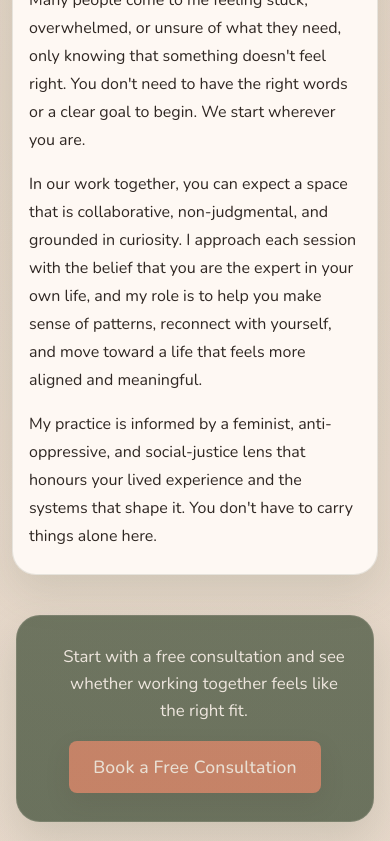
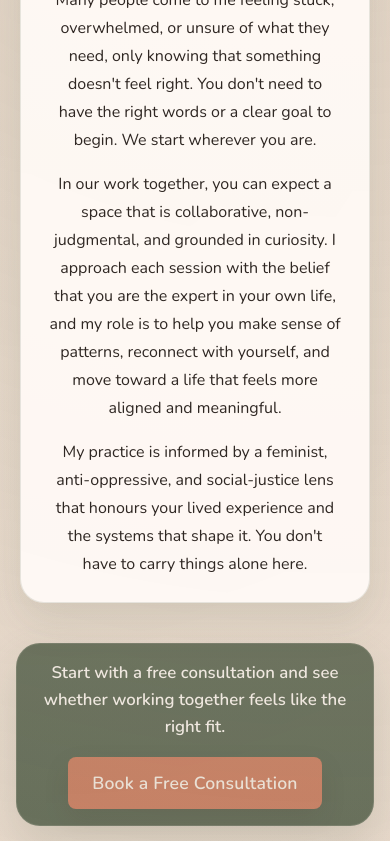
Before and after one commit to danispinxo/jesse-site, a Next.js app: page / in a window 390 px wide. Shown: the part 1156-1997 px from the top of the page. Built offline with nearby package versions, Linux system fonts and the light colour scheme; a web font is replaced by a local one.

Commit message:
Enhance responsive styles for home sections and improve text alignment. Added media queries for font sizes and weights, adjusted padding, and centered text in various sections including specialties and approach lists.

```diff
--- a/src/app/styles/styles.scss
+++ b/src/app/styles/styles.scss
@@ -429,6 +429,16 @@ main li {
         font-size: 0.8rem;
       }
 
+      @media (min-width: $breakpoint-md) and (max-width: $breakpoint-xl) {
+        font-size: 1.08rem;
+        font-weight: 600;
+      }
+
+      @media (min-width: $breakpoint-sm) and (max-width: $breakpoint-md) {
+        font-size: 1rem;
+        font-weight: 600;
+      }
+
       .name,
       .studio {
         display: block;
@@ -488,11 +498,23 @@ main li {
       }
     }
 
+    @media (min-width: $breakpoint-sm) and (max-width: $breakpoint-md) {
+      .nav-link {
+        font-size: 1.1rem;
+        font-weight: 600;
+      }
+    }
+
     .nav-link {
       color: $text-light;
       text-decoration: none;
       font-weight: 500;
       transition: color $transition-normal;
+
+      @media (min-width: $breakpoint-md) and (max-width: $breakpoint-xl) {
+        font-size: 1.06rem;
+        font-weight: 600;
+      }
 
       &:hover {
         color: $accent-red;
@@ -1388,11 +1410,22 @@ main.home {
 
   .home .about-me-section,
   .home .approach-list-section,
-  .home .specialties-list-section,
   .home .home-cta-strip {
     padding-left: 1rem;
     padding-right: 1rem;
     margin: 0;
+  }
+}
+
+@media (min-width: $breakpoint-md) and (max-width: $breakpoint-xl) {
+  .home .specialties-list-section {
+    padding-inline: 0.75rem;
+    margin: 0;
+
+    .specialties-content {
+      padding-block: clamp(2.5rem, 4vw, 3.5rem);
+      padding-inline: 1.5rem;
+    }
   }
 }
 
@@ -1463,10 +1496,16 @@ main.home {
   }
 
   .home .about-me-section {
-    padding: 0 1rem 3rem;
+    padding: 0 1.25rem 3rem;
 
     .about-me-content {
-      padding: 1.75rem 1.25rem;
+      padding: 1.75rem 1.75rem;
+      text-align: center;
+    }
+
+    h2,
+    h3 {
+      text-align: center;
     }
 
     h3 {
@@ -1475,7 +1514,7 @@ main.home {
 
     .why-content {
       font-size: 1rem;
-      text-align: left;
+      text-align: center;
     }
   }
 
@@ -1484,30 +1523,75 @@ main.home {
   }
 
   .home .home-cta-strip-content {
+    padding: 1.25rem 1.25rem;
     gap: 1rem;
 
     p {
+      margin-left: 0;
       font-size: 1.05rem;
-    }
-  }
-
-  .home .approach-list-section,
-  .home .specialties-list-section {
+      font-weight: 600;
+    }
+
+    .cta-button {
+      font-weight: 600;
+    }
+  }
+
+  .home .approach-list-section {
     padding-left: 0.5rem;
     padding-right: 0.5rem;
   }
 
   .home .approach-list-section {
     .approach-intro,
-    .approach-subheading,
     .approach-summary {
       text-align: left;
     }
+
+    .approach-subheading {
+      text-align: center;
+    }
+
+    .approach-list-grid {
+      text-align: center;
+    }
+
+    .approach-list-item {
+      justify-content: center;
+      text-align: center;
+    }
   }
 
   .home .specialties-list-section {
+    padding: 0 1rem 3rem;
+    margin-inline: auto;
+    width: 100%;
+    box-sizing: border-box;
+
+    h2 {
+      width: 100%;
+      margin-inline: auto;
+    }
+
+    .specialties-content {
+      width: 100%;
+      max-width: 100%;
+      margin-inline: auto;
+      padding: 1.5rem 1rem;
+      box-sizing: border-box;
+    }
+
     .specialties-list-grid {
       grid-template-columns: 1fr;
+      width: 100%;
+      max-width: 100%;
+      margin: 0;
+    }
+
+    .specialty-group {
+      width: 100%;
+      padding: 1.5rem 1.25rem;
+      box-sizing: border-box;
     }
   }
 }
@@ -1577,11 +1661,19 @@ main.home {
     width: 100%;
   }
 
+  .home .home-cta-strip-content {
+    padding: 1rem 1rem;
+
+    p {
+      font-weight: 600;
+    }
+  }
+
   .home .about-me-section {
-    padding: 0 0.75rem 2.5rem;
+    padding: 0 1.25rem 2.5rem;
 
     .about-me-content {
-      padding: 1.5rem 1rem;
+      padding: 1.5rem 1.75rem;
     }
 
     .about-lede {
@@ -1601,19 +1693,28 @@ main.home {
 
     .approach-list-item {
       padding: 0.35rem 0;
-      text-align: left;
+      justify-content: center;
+      text-align: center;
+    }
+
+    .approach-subheading {
+      text-align: center;
+    }
+
+    .approach-list-grid {
+      text-align: center;
     }
   }
 
   .home .specialties-list-section {
-    width: 100%;
+    padding: 0 1rem 2.5rem;
 
     .specialties-content {
       padding: 1.5rem 1rem;
     }
 
     .specialty-group {
-      padding: $spacing-md;
-    }
-  }
-}
+      padding: 1.5rem 1.25rem;
+    }
+  }
+}
```
